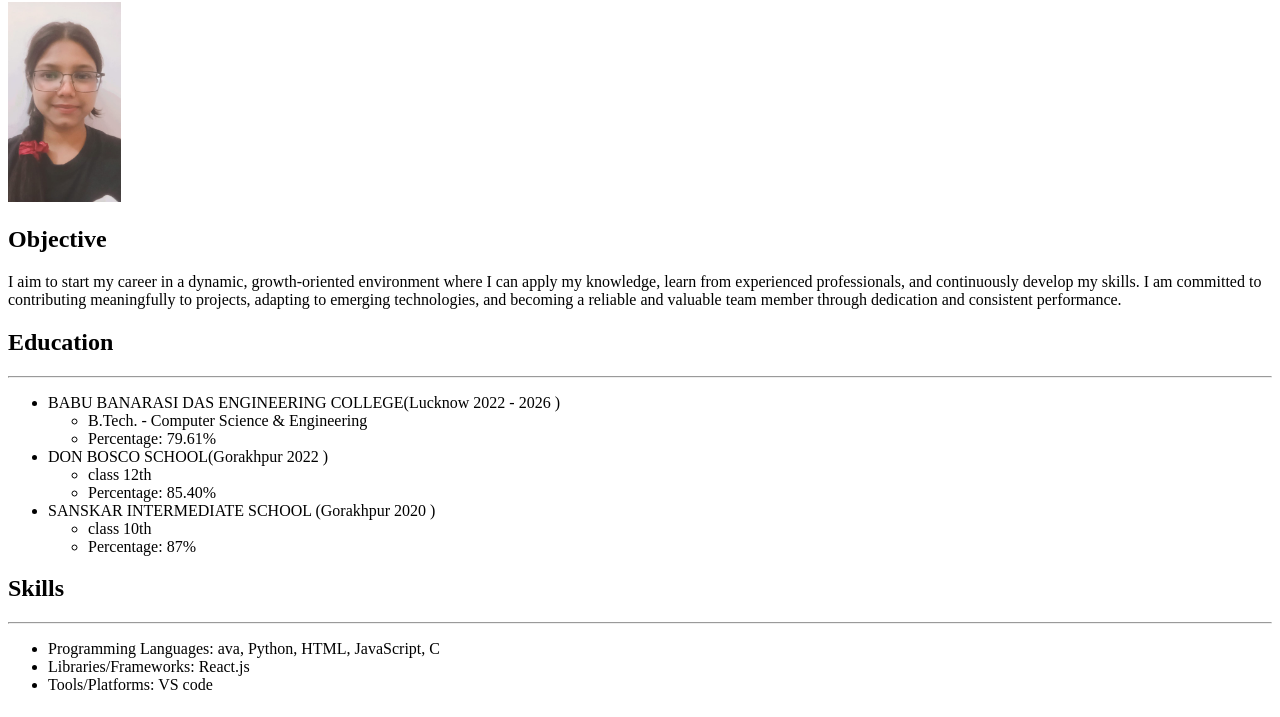
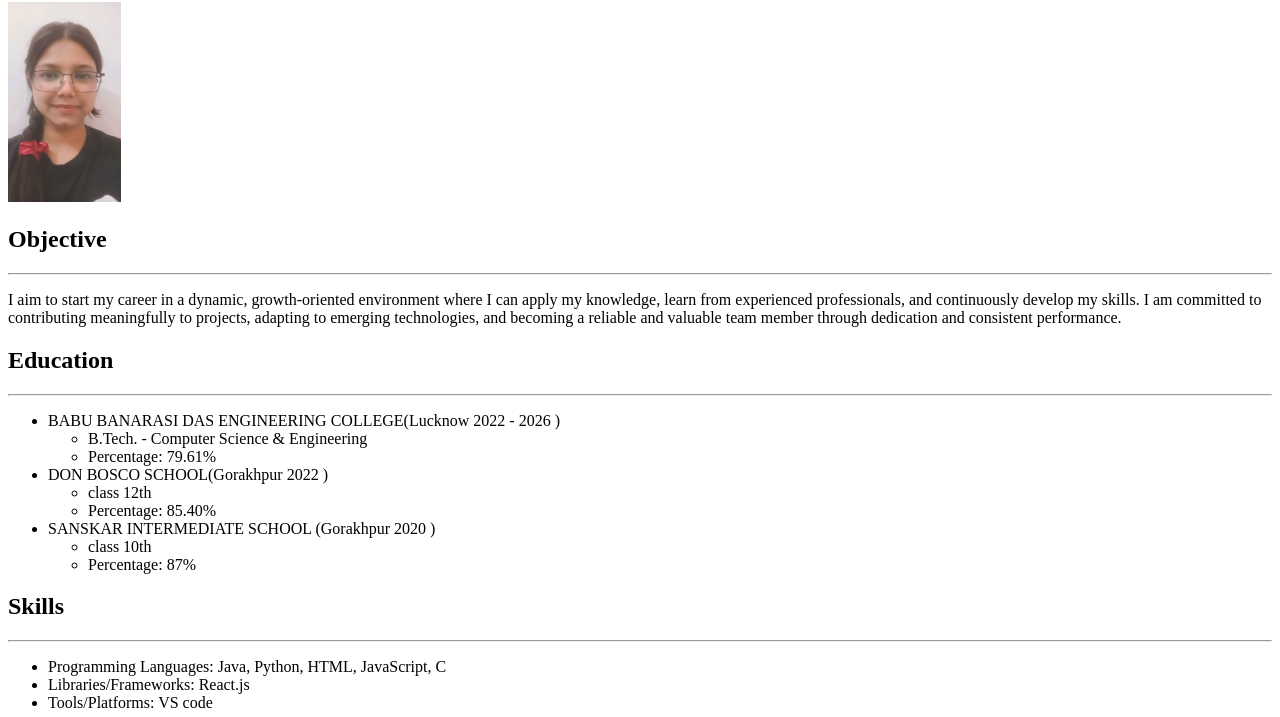
Before and after one commit to trashyyy797/my-portfolio, a plain HTML site: page index.html in a window 1280 px wide. Shown: the part 78-795 px from the top of the page. Drawn offline with Linux system fonts and the light colour scheme.

Commit message:
Update index.html

```diff
--- a/index.html
+++ b/index.html
@@ -8,6 +8,7 @@
     <h1>Shivani Shahi</h1>
     <img src ="./folder1/img2.jpg" height="200" alt="shivani image"/>
     <h2>Objective</h2>
+    <hr />
     <p>I aim to start my career in a dynamic, growth-oriented environment where I can apply my
 knowledge, learn from experienced professionals, and continuously develop my skills. I
 am committed to contributing meaningfully to projects, adapting to emerging
@@ -41,7 +42,7 @@ consistent performance.</p>
 <h2>Skills</h2>
 <hr />
 <ul>
-  <li>Programming Languages:  ava,  Python, HTML, JavaScript, C </li>
+  <li>Programming Languages:  Java,  Python, HTML, JavaScript, C </li>
   <li>Libraries/Frameworks: React.js  </li>
   <li>Tools/Platforms:  VS code</li>
 </ul>
```
